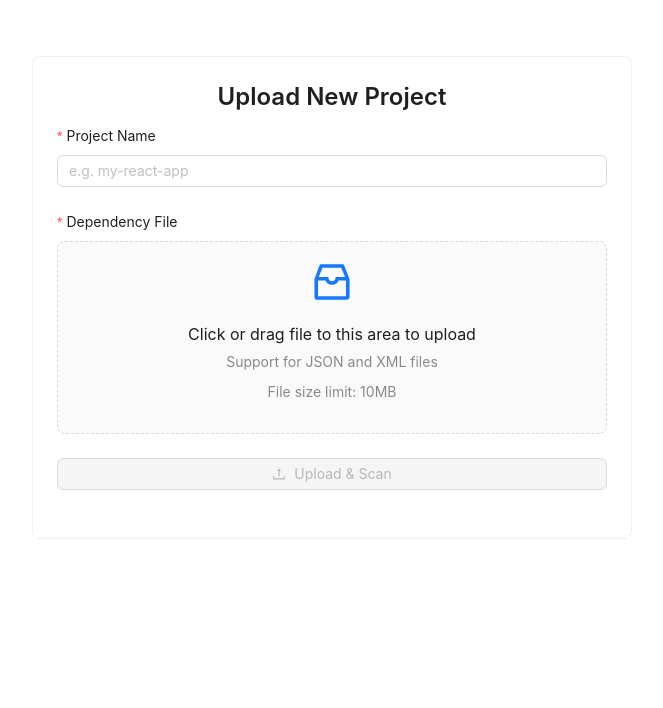
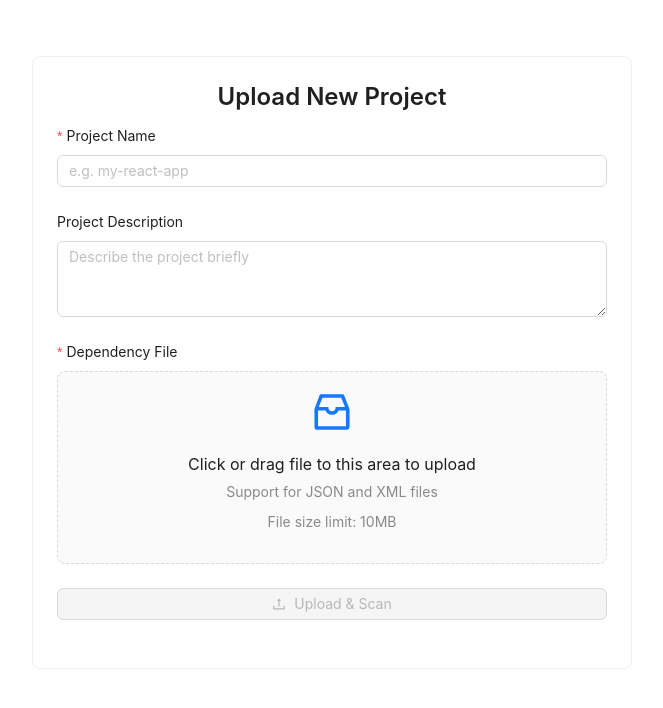
Before and after one commit to Keglover/AEGIS, a React (Create React App) app in the folder frontend/: page /upload in a window 1280 px wide. Shown: the top 708 px of the page, without its empty margins (308-971 px from the left). Built offline with nearby package versions, Linux system fonts and the light colour scheme.

Commit message:
Homepage and upload fix problem

```diff
--- a/frontend/src/pages/HomePage.jsx
+++ b/frontend/src/pages/HomePage.jsx
@@ -1,5 +1,5 @@
 import React, { useEffect, useState } from 'react';
-import { Table, Card, Row, Col, Tag, Button, Typography, Avatar, Dropdown, Menu, Layout } from 'antd';
+import { Table, Card, Row, Col, Tag, Button, Typography, Avatar, Dropdown, Menu, Layout, Space } from 'antd';
 import { PlusCircleOutlined } from '@ant-design/icons';
 import { useNavigate } from 'react-router-dom';
 //import mockProjects from '../mock/projects';
@@ -9,8 +9,8 @@ const { Title } = Typography;
 function HomePage() {
     const [projects, setProjects] = useState([]);
     const navigate = useNavigate();
-    const email = localStorage.getItem('email') || 'User';
-    const namePart = email.split('@')[0] || 'U';
+    const userName = localStorage.getItem('userName') || 'User';
+    const namePart = userName.trim();
 
 
     useEffect(() => {
@@ -62,7 +62,15 @@ function HomePage() {
         {
             title: 'High Risk',
             dataIndex: ['scanResult', 'highRiskCount'],
-            render: (count) => count ?? '-',
+            render: (count) => {
+                if (count === null || count === undefined) return '-';
+                return (
+                    <Space>
+                        <span>{count}</span>
+                        {count > 0 && <Tag color="red">DANGER</Tag>}
+                    </Space>
+                );
+            },
         },
         {
             title: 'Dependencies',
@@ -157,7 +165,7 @@ function HomePage() {
                             columns={columns}
                             dataSource={projects}
                             pagination={{
-                                pageSize: 5,
+                                pageSize: 10,
                                 position: ['bottomCenter'],
                                 className: 'custom-pagination',
                             }}
--- a/frontend/src/pages/UploadPage.jsx
+++ b/frontend/src/pages/UploadPage.jsx
@@ -62,45 +62,38 @@ function UploadPage() {
         }
 
         const projectName = values.name;
+        const description = values.desc;
         const email = localStorage.getItem('email');
-
-        // console.log('🔍 Uploading project with:');
-        // console.log('📁 Project Name:', projectName);
-        // console.log('📎 File:', file);
-        // console.log('✉️ Email:', email);
 
         const formData = new FormData();
         formData.append('name', projectName);
+        formData.append('desc', description);
         formData.append('file', file);
         formData.append('email', email);
 
         setUploading(true);
+
+        setTimeout(() => {
+            message.info('📤 File uploaded. You will receive an email when your project finishes scanning.');
+            setTimeout(() => {
+                navigate('/home');
+            }, 3000);
+        }, 5000);
+
+        // 实际发起请求（可忽略失败结果）
         try {
-            const res = await fetch('http://localhost:8080/api/project/upload', {
+            await fetch('http://localhost:8080/api/project/upload', {
                 method: 'POST',
                 body: formData,
                 credentials: 'include'
             });
-
-            if (!res.ok) {
-                throw new Error(`HTTP error! status: ${res.status}`);
-            }
-
-            const result = await res.json();
-
-            if (result.code === 200) {
-                message.success('Project uploaded successfully, scan started!');
-                navigate('/');
-            } else {
-                message.error(result.msg || 'Upload failed');
-            }
         } catch (err) {
-            console.error('Upload error:', err);
-            message.error('Upload failed: ' + err.message);
+            console.warn('Upload error:', err);
         } finally {
             setUploading(false);
         }
     };
+
 
     return (
         <div style={{ padding: 24, display: 'flex', justifyContent: 'center' }}>
@@ -123,6 +116,14 @@ function UploadPage() {
                         rules={[{ required: true, message: 'Please enter project name' }]}
                     >
                         <Input placeholder="e.g. my-react-app" />
+                    </Form.Item>
+
+                    <Form.Item
+                        label="Project Description"
+                        name="desc"
+                        rules={[{ required: false, message: 'Please enter project description' }]}
+                    >
+                        <Input.TextArea rows={3} placeholder="Describe the project briefly" />
                     </Form.Item>
 
                     <Form.Item
```
